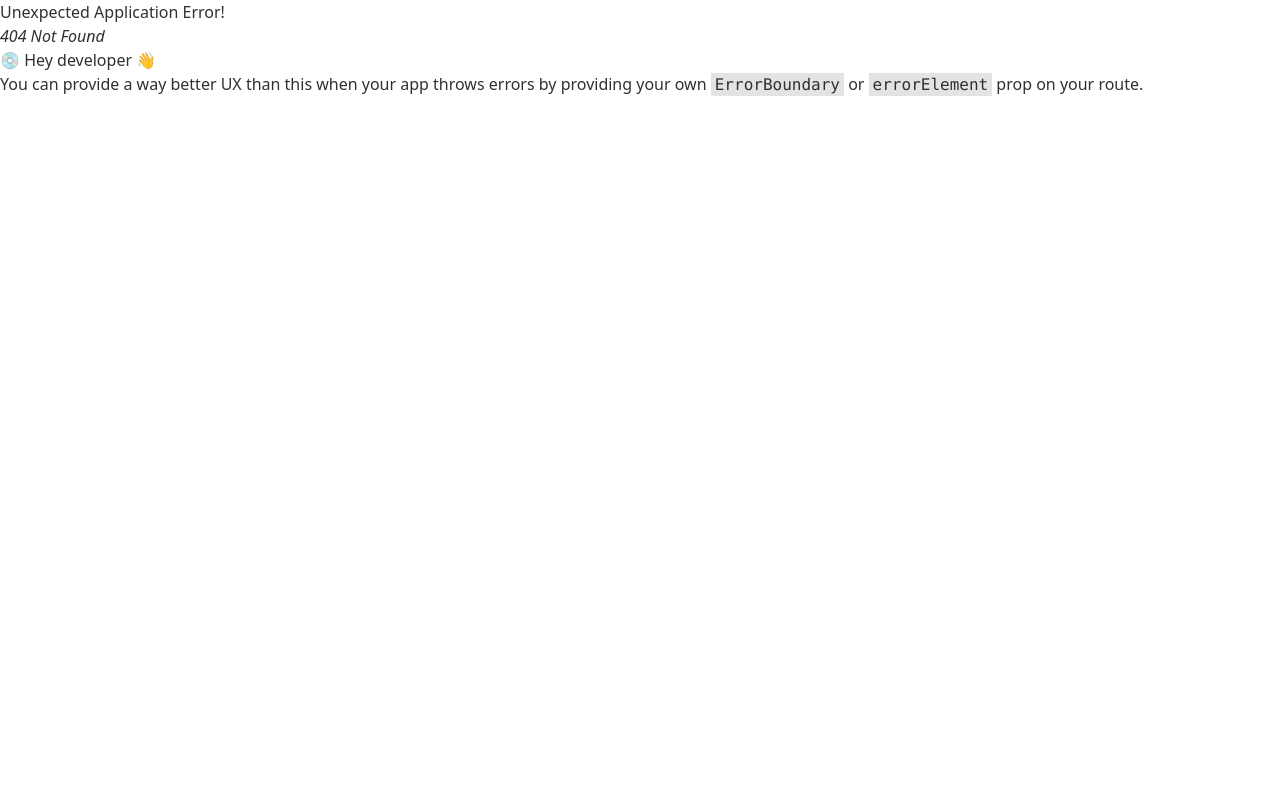
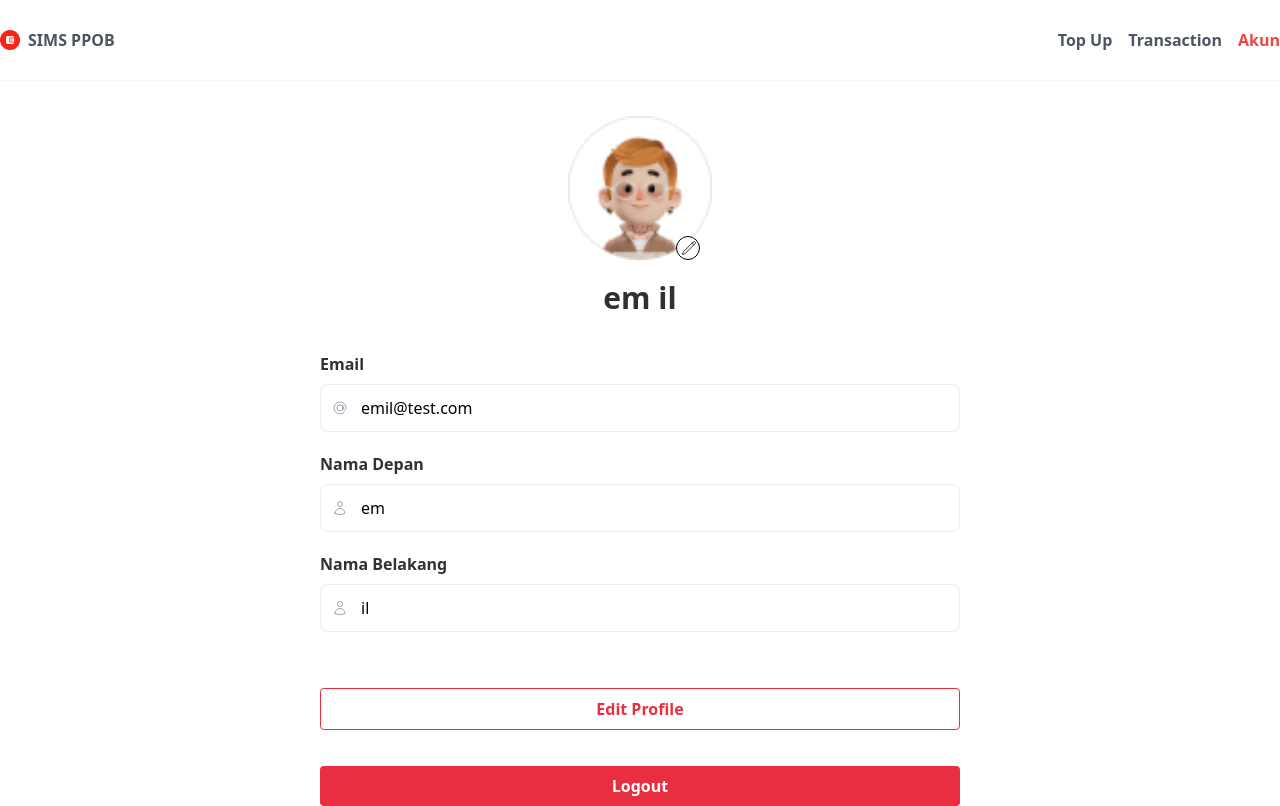
Before and after one commit to emill08/sims-ppob, a React (Vite) app in the folder my-project/: page /akun in a window 1280 px wide. Before the commit this address had no page. Built offline with nearby package versions, Linux system fonts and the light colour scheme.

Commit message:
feat: add account page, edit profile page, payment page, history page

```diff
--- a/my-project/src/components/NavBar.jsx
+++ b/my-project/src/components/NavBar.jsx
@@ -35,7 +35,7 @@ export default function NavBar() {
             <NavLink
               to="/akun"
               className={`font-bold text-gray-600 hover:text-gray-800 border-b-2 border-transparent hover:border-gray-600 ${
-                location.pathname === "/akun" ? "text-red-500" : ""
+                location.pathname === "/akun" || location.pathname === "/edit" ? "text-red-500" : ""
               }`}
             >
               Akun
--- /dev/null
+++ b/my-project/src/views/AccountPage.jsx
@@ -0,0 +1,134 @@
+import { Link } from "react-router-dom";
+
+export default function AccountPage() {
+  const response = {
+    status: 0,
+    message: "Sukses",
+    data: {
+      email: "emil@test.com",
+      first_name: "em",
+      last_name: "il",
+      profile_image: "https://minio.nutech-integrasi.app/take-home-test/null",
+    },
+  };
+
+  return (
+    <div className="flex flex-col items-center gap-5 mt-9">
+<div className="relative">
+  <img
+    src="/Profile Photo.png"
+    alt="ProfilePicture"
+    className="w-36 h-36"
+  />
+  <button className="absolute bottom-0 right-3 bg-base-100 border border-black rounded-full w-6 h-6 cursor-pointer ">
+    <svg
+      xmlns="http://www.w3.org/2000/svg"
+      fill="none"
+      viewBox="0 0 24 24"
+      strokeWidth="1.5"
+      stroke="currentColor"
+      className="w-4 h-4 ml-1"
+    >
+      <path
+        strokeLinecap="round"
+        strokeLinejoin="round"
+        d="M16.862 4.487l1.687-1.688a1.875 1.875 0 112.652 2.652L6.832 19.82a4.5 4.5 0 01-1.897 1.13l-2.685.8.8-2.685a4.5 4.5 0 011.13-1.897L16.863 4.487zm0 0L19.5 7.125"
+      />
+    </svg>
+  </button>
+</div>
+
+      <p className="text-3xl font-bold mb-4">
+        {response.data.first_name + " " + response.data.last_name}
+      </p>
+
+      <div className="w-1/2">
+        <div className="flex flex-col">
+          <p className="mb-2 font-bold">Email</p>
+          <div className="relative mb-5">
+            <svg
+              xmlns="http://www.w3.org/2000/svg"
+              fill="none"
+              viewBox="0 0 24 24"
+              strokeWidth="1.5"
+              stroke="currentColor"
+              className="w-4 h-4 absolute left-3 top-1/2 transform -translate-y-1/2 text-gray-400"
+            >
+              <path
+                strokeLinecap="round"
+                d="M16.5 12a4.5 4.5 0 11-9 0 4.5 4.5 0 019 0zm0 0c0 1.657 1.007 3 2.25 3S21 13.657 21 12a9 9 0 10-2.636 6.364M16.5 12V8.25"
+              />
+            </svg>
+            <input
+              type="email"
+              value={response.data.email}
+              disabled
+              style={{ backgroundColor: "transparent", color: "black" }}
+              className="input input-bordered pl-10 w-full"
+            />
+          </div>
+        </div>
+
+        <div className="flex flex-col">
+          <p className="mb-2 font-bold">Nama Depan</p>
+          <div className="relative mb-5">
+            <svg
+              xmlns="http://www.w3.org/2000/svg"
+              fill="none"
+              viewBox="0 0 24 24"
+              strokeWidth="1.5"
+              stroke="currentColor"
+              className="w-4 h-4 absolute left-3 top-1/2 transform -translate-y-1/2 text-gray-400"
+            >
+              <path
+                strokeLinecap="round"
+                strokeLinejoin="round"
+                d="M15.75 6a3.75 3.75 0 11-7.5 0 3.75 3.75 0 017.5 0zM4.501 20.118a7.5 7.5 0 0114.998 0A17.933 17.933 0 0112 21.75c-2.676 0-5.216-.584-7.499-1.632z"
+              />
+            </svg>
+            <input
+              type="text"
+              value={response.data.first_name}
+              disabled
+              style={{ backgroundColor: "transparent", color: "black" }}
+              className="input input-bordered pl-10 w-full"
+            />
+          </div>
+        </div>
+
+        <div className="flex flex-col">
+          <p className="mb-2 font-bold">Nama Belakang</p>
+          <div className="relative mb-5">
+            <svg
+              xmlns="http://www.w3.org/2000/svg"
+              fill="none"
+              viewBox="0 0 24 24"
+              strokeWidth="1.5"
+              stroke="currentColor"
+              className="w-4 h-4 absolute left-3 top-1/2 transform -translate-y-1/2 text-gray-400"
+            >
+              <path
+                strokeLinecap="round"
+                strokeLinejoin="round"
+                d="M15.75 6a3.75 3.75 0 11-7.5 0 3.75 3.75 0 017.5 0zM4.501 20.118a7.5 7.5 0 0114.998 0A17.933 17.933 0 0112 21.75c-2.676 0-5.216-.584-7.499-1.632z"
+              />
+            </svg>
+            <input
+              type="text"
+              value={response.data.last_name}
+              disabled
+              style={{ backgroundColor: "transparent", color: "black" }}
+              className="input input-bordered pl-10 w-full"
+            />
+          </div>
+        </div>
+      </div>
+      <Link to="/edit" className="w-1/2 mt-4 p-2 font-bold text-error border border-error text-center rounded">
+        Edit Profile
+      </Link>
+      <button className="w-1/2 mt-4 p-2 font-bold text-white bg-error text-center rounded">
+        Logout
+      </button>
+    </div>
+  );
+}
--- /dev/null
+++ b/my-project/src/views/EditPage.jsx
@@ -0,0 +1,123 @@
+export default function EditPage() {
+    const response = {
+      status: 0,
+      message: "Sukses",
+      data: {
+        email: "emil@test.com",
+        first_name: "em",
+        last_name: "il",
+        profile_image: "https://minio.nutech-integrasi.app/take-home-test/null",
+      },
+    };
+
+    return (
+      <div className="flex flex-col items-center gap-5 mt-9">
+  <div className="relative">
+    <img
+      src="/Profile Photo.png"
+      alt="ProfilePicture"
+      className="w-36 h-36"
+    />
+    <button className="absolute bottom-0 right-3 bg-base-100 border border-black rounded-full w-6 h-6 cursor-pointer ">
+      <svg
+        xmlns="http://www.w3.org/2000/svg"
+        fill="none"
+        viewBox="0 0 24 24"
+        strokeWidth="1.5"
+        stroke="currentColor"
+        className="w-4 h-4 ml-1"
+      >
+        <path
+          strokeLinecap="round"
+          strokeLinejoin="round"
+          d="M16.862 4.487l1.687-1.688a1.875 1.875 0 112.652 2.652L6.832 19.82a4.5 4.5 0 01-1.897 1.13l-2.685.8.8-2.685a4.5 4.5 0 011.13-1.897L16.863 4.487zm0 0L19.5 7.125"
+        />
+      </svg>
+    </button>
+  </div>
+
+        <p className="text-3xl font-bold mb-4">
+          {response.data.first_name + " " + response.data.last_name}
+        </p>
+
+        <div className="w-1/2">
+          <div className="flex flex-col">
+            <p className="mb-2 font-bold">Email</p>
+            <div className="relative mb-5">
+              <svg
+                xmlns="http://www.w3.org/2000/svg"
+                fill="none"
+                viewBox="0 0 24 24"
+                strokeWidth="1.5"
+                stroke="currentColor"
+                className="w-4 h-4 absolute left-3 top-1/2 transform -translate-y-1/2 text-gray-400"
+              >
+                <path
+                  strokeLinecap="round"
+                  d="M16.5 12a4.5 4.5 0 11-9 0 4.5 4.5 0 019 0zm0 0c0 1.657 1.007 3 2.25 3S21 13.657 21 12a9 9 0 10-2.636 6.364M16.5 12V8.25"
+                />
+              </svg>
+              <input
+                type="email"
+                value={response.data.email}
+                className="input input-bordered pl-10 w-full"
+              />
+            </div>
+          </div>
+
+          <div className="flex flex-col">
+            <p className="mb-2 font-bold">Nama Depan</p>
+            <div className="relative mb-5">
+              <svg
+                xmlns="http://www.w3.org/2000/svg"
+                fill="none"
+                viewBox="0 0 24 24"
+                strokeWidth="1.5"
+                stroke="currentColor"
+                className="w-4 h-4 absolute left-3 top-1/2 transform -translate-y-1/2 text-gray-400"
+              >
+                <path
+                  strokeLinecap="round"
+                  strokeLinejoin="round"
+                  d="M15.75 6a3.75 3.75 0 11-7.5 0 3.75 3.75 0 017.5 0zM4.501 20.118a7.5 7.5 0 0114.998 0A17.933 17.933 0 0112 21.75c-2.676 0-5.216-.584-7.499-1.632z"
+                />
+              </svg>
+              <input
+                type="text"
+                value={response.data.first_name}
+                className="input input-bordered pl-10 w-full"
+              />
+            </div>
+          </div>
+
+          <div className="flex flex-col">
+            <p className="mb-2 font-bold">Nama Belakang</p>
+            <div className="relative mb-5">
+              <svg
+                xmlns="http://www.w3.org/2000/svg"
+                fill="none"
+                viewBox="0 0 24 24"
+                strokeWidth="1.5"
+                stroke="currentColor"
+                className="w-4 h-4 absolute left-3 top-1/2 transform -translate-y-1/2 text-gray-400"
+              >
+                <path
+                  strokeLinecap="round"
+                  strokeLinejoin="round"
+                  d="M15.75 6a3.75 3.75 0 11-7.5 0 3.75 3.75 0 017.5 0zM4.501 20.118a7.5 7.5 0 0114.998 0A17.933 17.933 0 0112 21.75c-2.676 0-5.216-.584-7.499-1.632z"
+                />
+              </svg>
+              <input
+                type="text"
+                value={response.data.last_name}
+                className="input input-bordered pl-10 w-full"
+              />
+            </div>
+          </div>
+        </div>
+        <button className="w-1/2 mt-4 p-2 font-bold text-white bg-error text-center rounded">
+          Simpan
+        </button>
+      </div>
+    );
+  }
```
Also changed, not shown: my-project/src/routes/root.jsx (+10 -0 lines).
